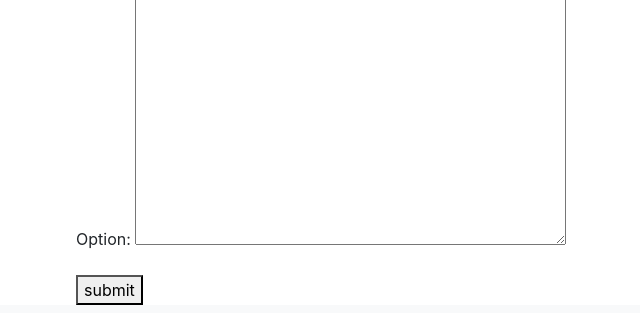
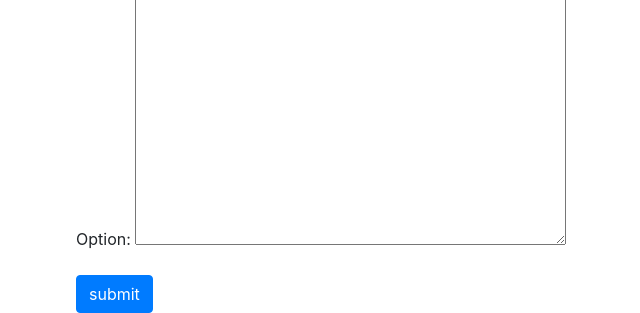
Before and after one commit to YutaUra/hackson_20191214, a Django app: page /room/create/ in a window 1280 px wide. Shown: the part 660-973 px from the top of the page, without its empty margins (9-649 px from the left). Run offline with Django 3.2, Linux system fonts and the light colour scheme; the visitor is signed in with stand-in values (Sample User, id 1); data that the repository does not hold is empty; some libraries are stand-ins or nearby versions.

Commit message:
change html

```diff
--- a/room/templates/room/create.html
+++ b/room/templates/room/create.html
@@ -1,9 +1,9 @@
 {% extends 'base.html' %}
 {% block content %}
     Create
-    <form action="" method="POST">
+    <form class="form" action="" method="POST">
         {% csrf_token %}
         {{ form.as_p }}
-        <button>submit</button>
+        <button class="btn btn-primary">submit</button>
     </form>
 {% endblock %}
```
